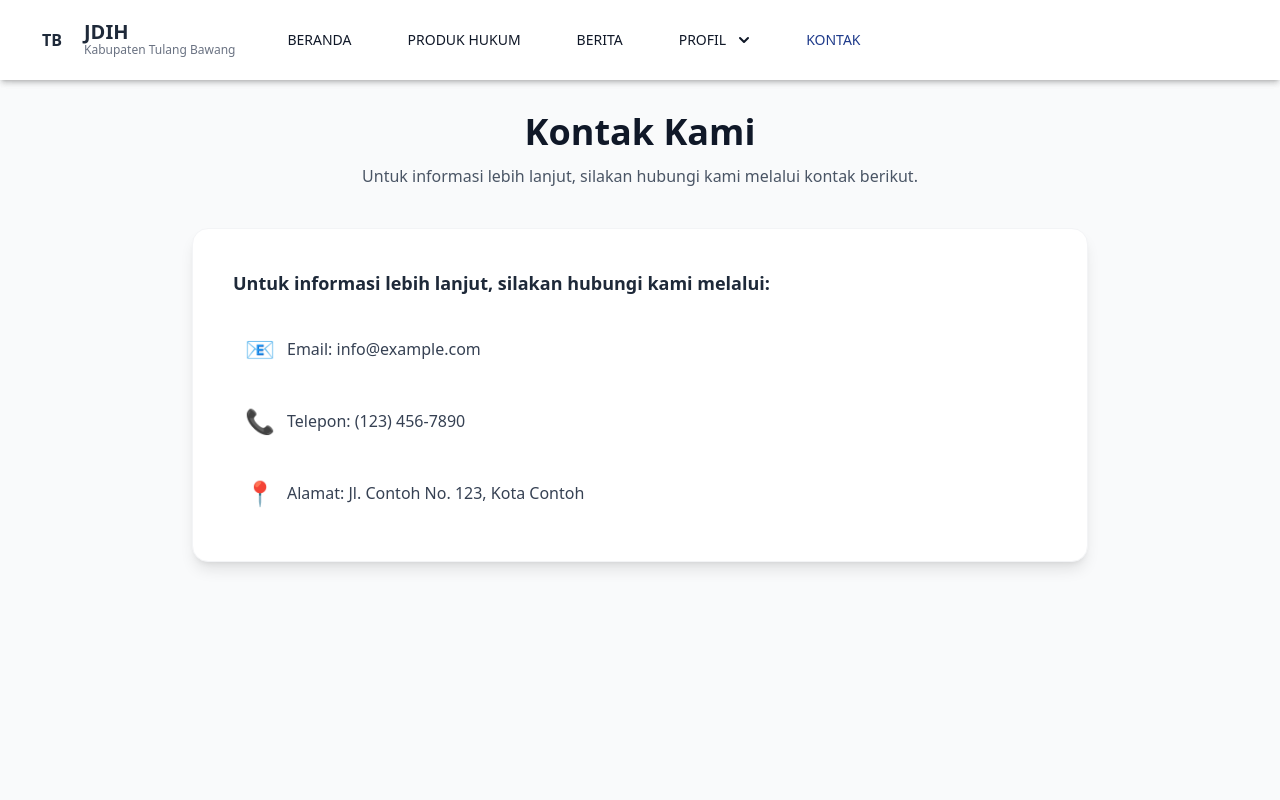
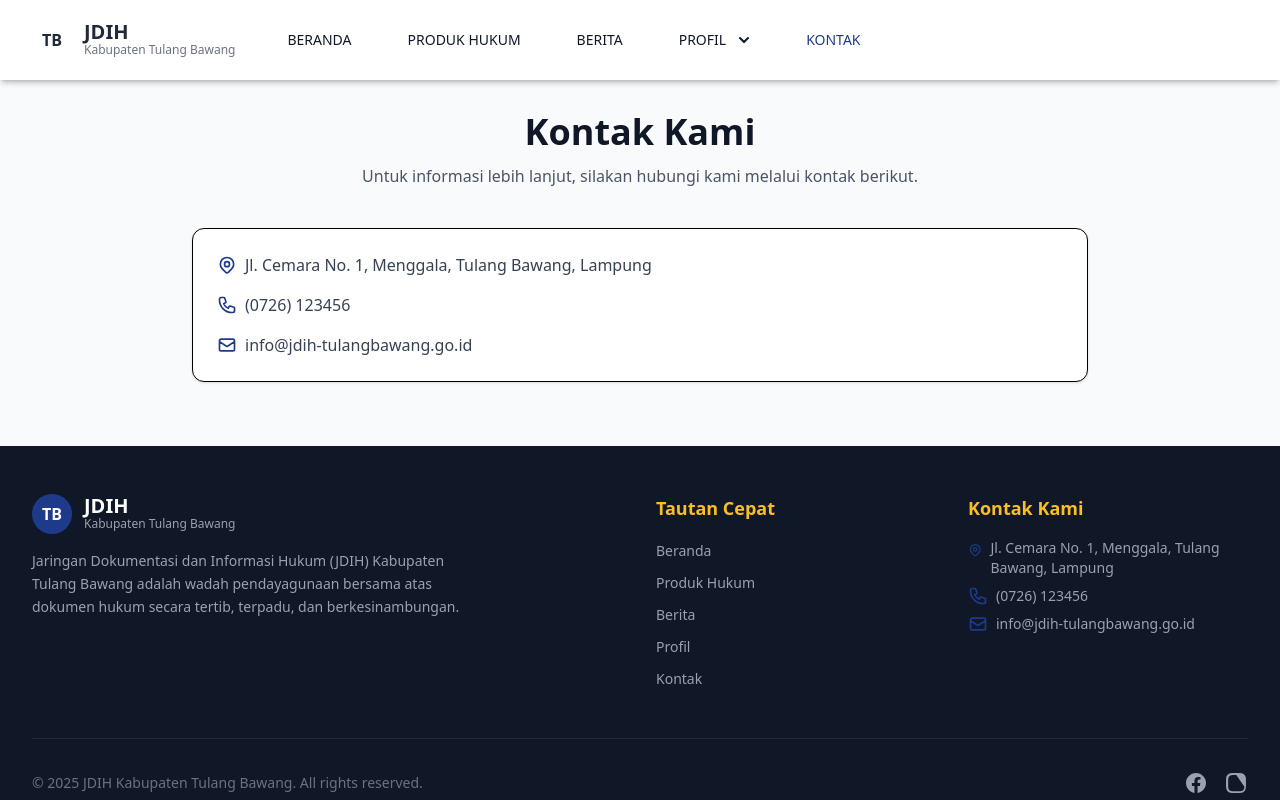
Before and after one commit to diskominfotuba/jdih_frontend, a Next.js app: page /kontak in a window 1280 px wide. Shown: the top 800 px of the page. Built offline with nearby package versions, Linux system fonts and the light colour scheme.

Commit message:
refector pages

```diff
--- a/src/app/kontak/page.jsx
+++ b/src/app/kontak/page.jsx
@@ -3,47 +3,79 @@ import Navbar from "../../components/Navbar";
 
 export default function Kontak() {
   return (
-    <div className="min-h-screen flex flex-col bg-gray-50">
+    <div className=" bg-gray-50">
       <Navbar />
 
       <main className="flex-grow pt-28 pb-16 px-4 sm:px-6 lg:px-8">
         <div className="max-w-4xl mx-auto">
-
           <div className="mb-10 text-center">
             <h1 className="text-4xl font-extrabold text-gray-900 mb-3">
               Kontak Kami
             </h1>
             <p className="text-gray-600 max-w-xl mx-auto">
-              Untuk informasi lebih lanjut, silakan hubungi kami melalui kontak berikut.
+              Untuk informasi lebih lanjut, silakan hubungi kami melalui kontak
+              berikut.
             </p>
           </div>
 
-          <div className="bg-white shadow-lg rounded-2xl p-8 sm:p-10 space-y-6 border border-gray-100">
-
-            <p className="text-lg font-semibold text-gray-800">
-              Untuk informasi lebih lanjut, silakan hubungi kami melalui:
-            </p>
-
+          <div className="bg-white shadow-sm p-6 rounded-xl border">
             <ul className="space-y-4 text-gray-700">
-
-              <li className="flex items-center gap-3 p-3 rounded-lg hover:bg-gray-50 transition">
-                <span className="text-2xl">📧</span>
-                <span className="text-base">Email: info@example.com</span>
+              <li className="flex items-start gap-2">
+                <svg
+                  className="w-5 h-5 text-primary mt-0.5"
+                  fill="none"
+                  stroke="currentColor"
+                  viewBox="0 0 24 24"
+                >
+                  <path
+                    strokeLinecap="round"
+                    strokeLinejoin="round"
+                    strokeWidth="2"
+                    d="M17.657 16.657L13.414 20.9a1.998 1.998 0 01-2.827 0l-4.244-4.243a8 8 0 1111.314 0z"
+                  />
+                  <path
+                    strokeLinecap="round"
+                    strokeLinejoin="round"
+                    strokeWidth="2"
+                    d="M15 11a3 3 0 11-6 0 3 3 0 016 0z"
+                  />
+                </svg>
+                <span>Jl. Cemara No. 1, Menggala, Tulang Bawang, Lampung</span>
               </li>
-
-              <li className="flex items-center gap-3 p-3 rounded-lg hover:bg-gray-50 transition">
-                <span className="text-2xl">📞</span>
-                <span className="text-base">Telepon: (123) 456-7890</span>
+              <li className="flex items-center gap-2">
+                <svg
+                  className="w-5 h-5 text-primary"
+                  fill="none"
+                  stroke="currentColor"
+                  viewBox="0 0 24 24"
+                >
+                  <path
+                    strokeLinecap="round"
+                    strokeLinejoin="round"
+                    strokeWidth="2"
+                    d="M3 5a2 2 0 012-2h3.28a1 1 0 01.948.684l1.498 4.493a1 1 0 01-.502 1.21l-2.257 1.13a11.042 11.042 0 005.516 5.516l1.13-2.257a1 1 0 011.21-.502l4.493 1.498a1 1 0 01.684.949V19a2 2 0 01-2 2h-1C9.716 21 3 14.284 3 6V5z"
+                  />
+                </svg>
+                <span>(0726) 123456</span>
               </li>
-
-              <li className="flex items-center gap-3 p-3 rounded-lg hover:bg-gray-50 transition">
-                <span className="text-2xl">📍</span>
-                <span className="text-base">Alamat: Jl. Contoh No. 123, Kota Contoh</span>
+              <li className="flex items-center gap-2">
+                <svg
+                  className="w-5 h-5 text-primary"
+                  fill="none"
+                  stroke="currentColor"
+                  viewBox="0 0 24 24"
+                >
+                  <path
+                    strokeLinecap="round"
+                    strokeLinejoin="round"
+                    strokeWidth="2"
+                    d="M3 8l7.89 5.26a2 2 0 002.22 0L21 8M5 19h14a2 2 0 002-2V7a2 2 0 00-2-2H5a2 2 0 00-2 2v10a2 2 0 002 2z"
+                  />
+                </svg>
+                <span>info@jdih-tulangbawang.go.id</span>
               </li>
-
             </ul>
           </div>
-
         </div>
       </main>
     </div>
--- a/src/app/visi-dan-misi/page.jsx
+++ b/src/app/visi-dan-misi/page.jsx
@@ -17,7 +17,7 @@ export default function VisidanMisi() {
 
           <div className="space-y-8 text-gray-800 leading-relaxed">
             <div className="bg-white p-6 rounded-xl shadow-sm border">
-              <p className="font-semibold text-lg">
+              <p >
                 Jaringan Dokumentasi dan Informasi Hukum atau disingakat JDIH adalah:
                 Wadah pendayagunaan bersama atas dokumen hukum secara tertib, terpadu,
                 dan berkesinambungan. Merupakan sarana pemberian pelayanan informasi hukum
```
